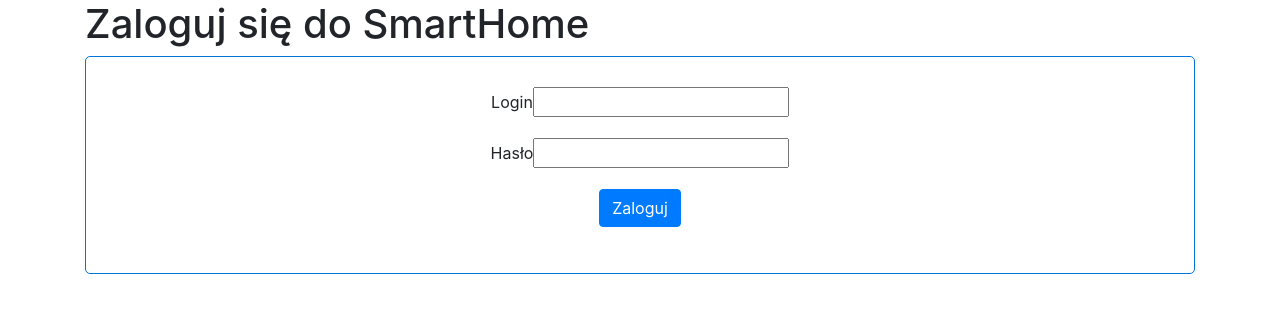
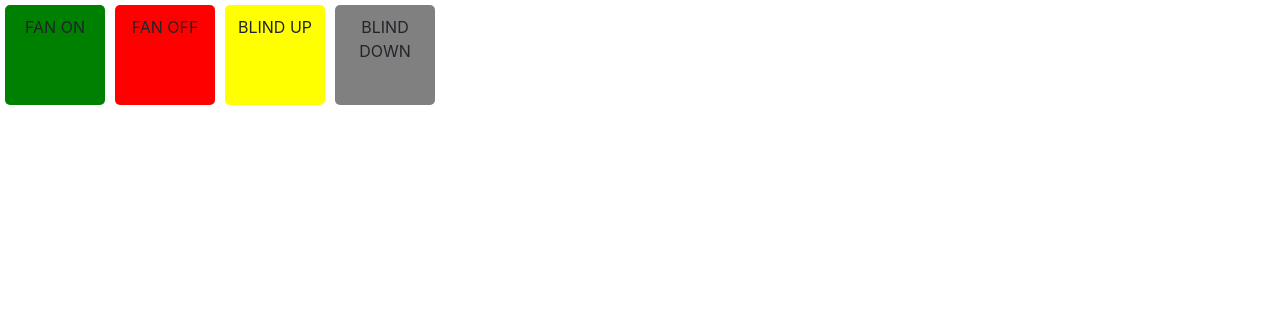
Before and after one commit to radoslawpoplawski/smartHome, a Vue app: page / in a window 1280 px wide. Before the commit this address led to /logowanie. Shown: the top 312 px of the page. Built offline with nearby package versions, Linux system fonts and the light colour scheme; what vue-resource would draw is missing.

Commit message:
dodanie komunikacji w api

```diff
--- a/src/components/main.component.vue
+++ b/src/components/main.component.vue
@@ -1,16 +1,50 @@
 <template>
-    <div>
-        main component
+    <div style="display: flex;">
+        <div @click="turnOn" style="margin: 5px; padding: 10px; text-align: center; display: inline-block; cursor: pointer; width: 100px; height: 100px; background-color: green; border-radius: 5px;">
+           FAN ON
+        </div>
+        <div @click="turnOff" style="margin: 5px; padding: 10px; text-align: center; display: inline-block; cursor: pointer; width: 100px; height: 100px; background-color: red; border-radius: 5px;">
+           FAN OFF
+        </div>
+        <div @click="moveUp" style="margin: 5px; padding: 10px; text-align: center; display: inline-block; cursor: pointer; width: 100px; height: 100px; background-color: yellow; border-radius: 5px;">
+           BLIND UP
+        </div>
+        <div @click="moveDown" style="margin: 5px; padding: 10px; text-align: center; display: inline-block; cursor: pointer; width: 100px; height: 100px; background-color: grey; border-radius: 5px;">
+           BLIND DOWN
+        </div>
     </div>
 </template>
 
 <script>
+  import {apiService} from "../services/api.service";
+
   export default {
     name: 'MainComponent',
     data () {
       return {}
     },
-    methods: {},
+    methods: {
+      turnOn () {
+        apiService.fanOn().then(res => {
+          // alert(res)
+        })
+      },
+      turnOff () {
+        apiService.fanOff().then(res => {
+          // alert(res)
+        })
+      },
+      moveUp () {
+        apiService.moveUp().then(res => {
+          // alert(res)
+        })
+      },
+      moveDown () {
+        apiService.moveDown().then(res => {
+          // alert(res)
+        })
+      }
+    },
     created () {}
   }
 </script>
--- a/src/router/index.js
+++ b/src/router/index.js
@@ -14,12 +14,12 @@ export default new Router({
       path: ROUTING.main,
       name: 'Main',
       component: MainComponent,
-      beforeEnter: LoggedGuard
+      // beforeEnter: LoggedGuard
     },{
       path: ROUTING.login,
       name: 'Login',
       component: LoginComponent,
-      beforeEnter: NotLoggedGuard
+      // beforeEnter: NotLoggedGuard
     }
   ]
 })
--- a/src/services/api.service.js
+++ b/src/services/api.service.js
@@ -3,11 +3,27 @@ import {ENDPOINTS} from '../assets/js/endpoints.const'
 
 class ApiService {
   getDataFromApi (url, data, options = {}) {
-    return Vue.http.post('http://' + window.location.hostname + ':8080' + url, data, options)
+    return Vue.http.get('http://' + window.location.hostname + ':3000' + url, data, options)
   }
 
-  loginDo (data) {
-    return this.getDataFromApi('/login-do', data)
+  // loginDo (data) {
+  //   return this.getDataFromApi('/login-do', data)
+  // }
+
+  fanOn () {
+    return this.getDataFromApi('/fan/1')
+  }
+
+  fanOff () {
+    return this.getDataFromApi('/fan/0')
+  }
+
+  blindUp() {
+    return this.getDataFromApi('/up')
+  }
+
+  blindDown() {
+    return this.getDataFromApi('/down')
   }
 }
 
```
